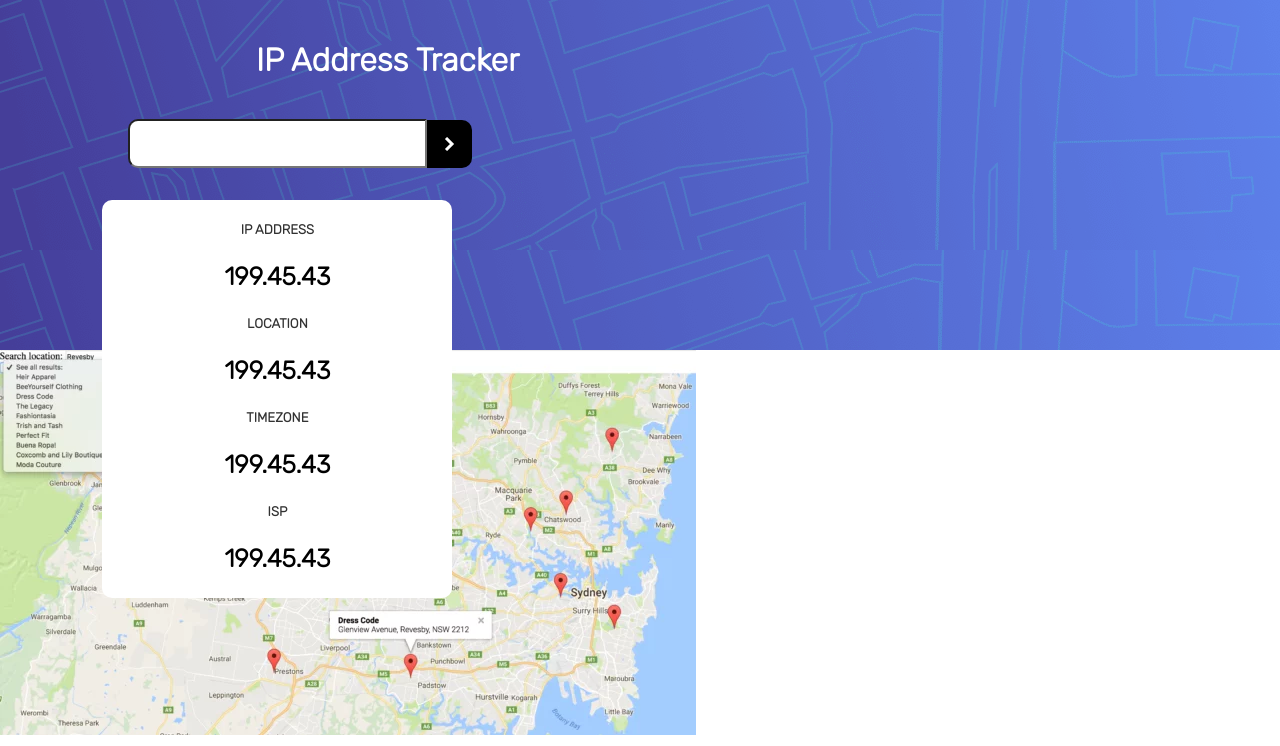
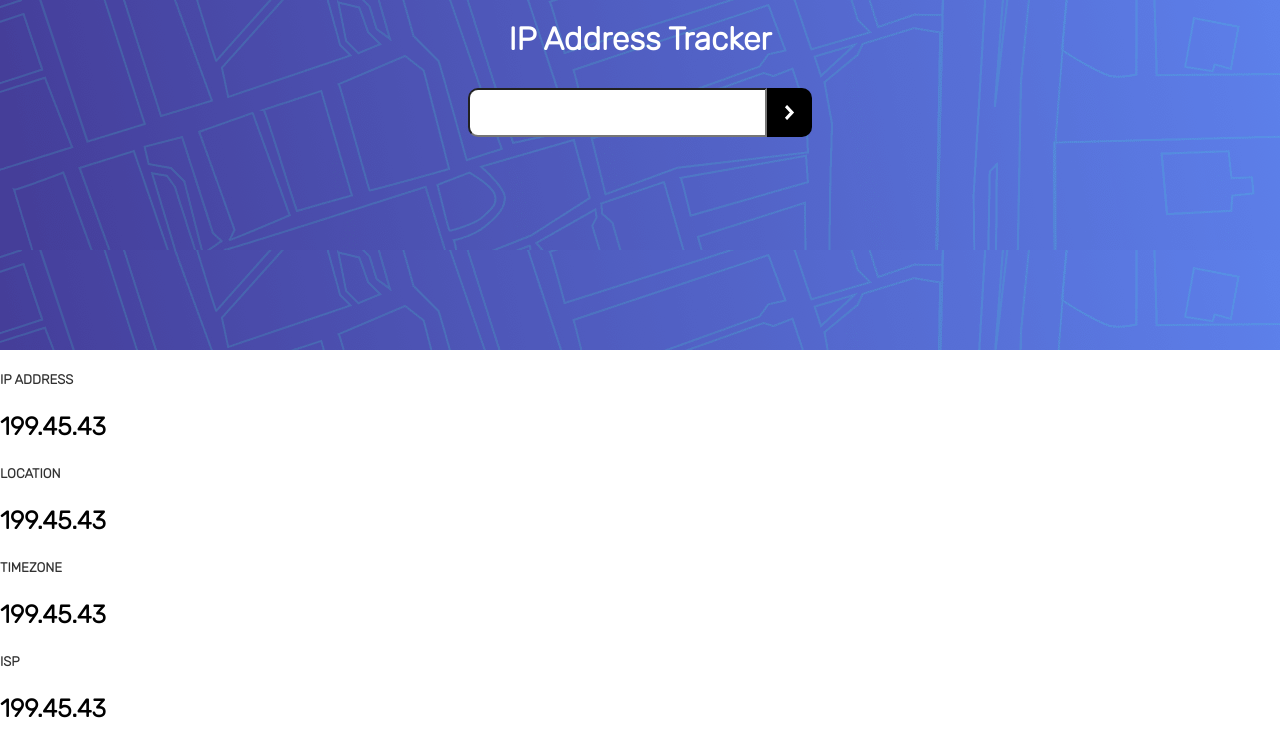
Before and after one commit to RICKCOYL/ip-address-tracker, a React (Create React App) app: page / in a window 1280 px wide. Shown: the top 746 px of the page. Built offline with nearby package versions, Linux system fonts and the light colour scheme.

Commit message:
Correct input styling

```diff
--- a/src/index.css
+++ b/src/index.css
@@ -15,18 +15,19 @@ body {
 }
 
 h1 {
-
   text-align: center;
   color: #fff;
-  position: absolute;
+  position: relative;
   top: 20px;
-left: 20%;
+  margin: 0;
 }
 
+
 #input-div {
-  position: absolute;
-  top: 100px;
-left: 10%;
+  display: flex;
+  justify-content: center;
+  margin: 50px auto 0 auto;
+  width: 90%;
 }
 
 input {
@@ -39,7 +40,6 @@ width: 245px;
   background-color: #000;
   padding: 17px;
   position: relative;
-  top: 20px;
   border-radius: 0 10px 10px 0;
 }
 
@@ -55,7 +55,7 @@ input:focus{
 }
 
 #location {
-  height: auto;
+  /*height: auto;
   width: 350px;
   background-color: #fff;
   color: #000;
@@ -64,7 +64,7 @@ input:focus{
   left: 8%;
   border-radius: 10px;
   text-align: center;
-
+  */
 }
 
 #location p {
```
